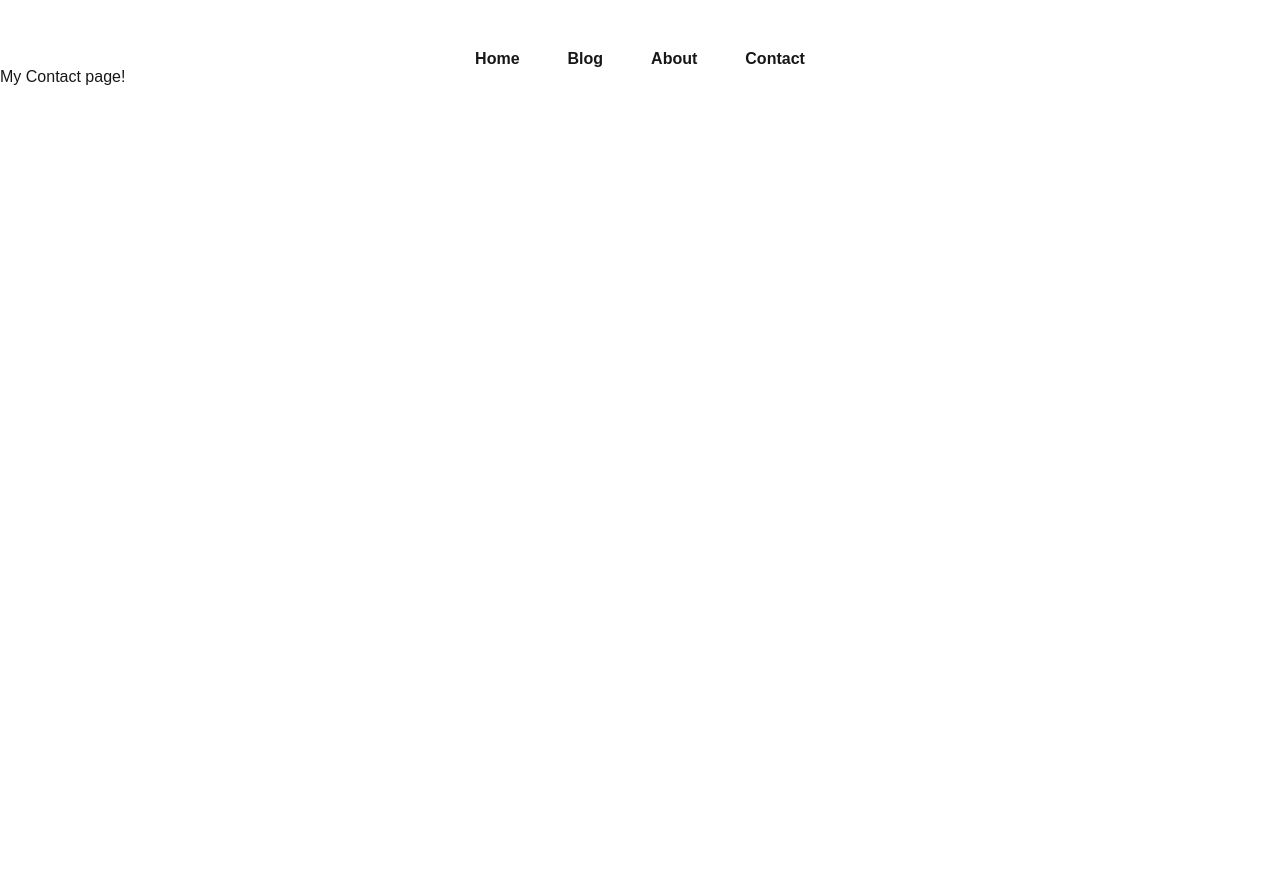
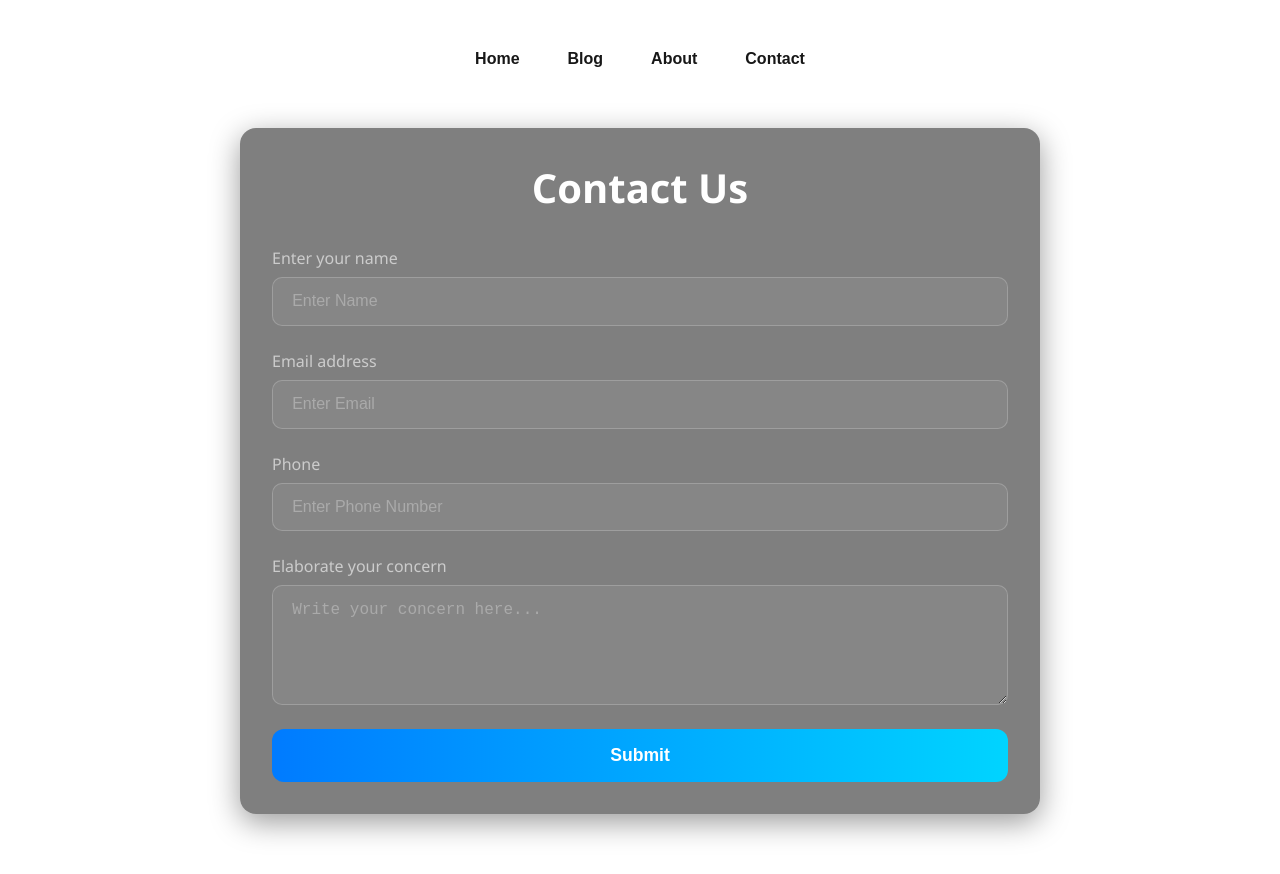
Before and after one commit to Shubhra7/NextJs_All, a Next.js app in the folder blog-hunt/: page /contact in a window 1280 px wide. Before the commit the page ends 800 px from the top, so only its background shows below. Built offline with nearby package versions, Linux system fonts and the light colour scheme.

Commit message:
Contact and About page final touch done

```diff
--- a/blog-hunt/src/app/about/About.module.css
+++ b/blog-hunt/src/app/about/About.module.css
@@ -1,12 +1,61 @@
-/* About.module.css */
-.heading {
-  color: darkblue;
-  font-size: 2rem;
-  margin-bottom: 10px;
+.container {
+  max-width: 800px;
+  margin: 50px auto;
+  padding: 2rem;
+  background-color: rgba(0, 0, 0, 0.5);  /* Transparent black background */
+  border-radius: 12px;
+  box-shadow: 0 6px 20px rgba(0, 0, 0, 0.08);
+  font-family: 'Segoe UI', Tahoma, Geneva, Verdana, sans-serif;
+  line-height: 1.7;
+  color: #fff;  /* Text color white to contrast against black background */
 }
 
-.container {
-  padding: 20px;
-  background-color: #dcc8c8;
+.title {
+  font-size: 2.8rem;
   text-align: center;
+  margin-bottom: 2rem;
+  color: #fff;  /* White color for text */
 }
+
+.highlight {
+  color: #0070f3;
+}
+
+.section {
+  margin-bottom: 2.5rem;
+}
+
+.subtitle {
+  font-size: 1.6rem;
+  margin-bottom: 1rem;
+  color: #0070f3;
+}
+
+.list {
+  list-style: none;
+  padding-left: 1rem;
+}
+
+.list li {
+  margin-bottom: 0.6rem;
+  padding-left: 1.2rem;
+  position: relative;
+}
+
+.list li::before {
+  content: "✔";
+  position: absolute;
+  left: 0;
+  color: green;
+  font-weight: bold;
+}
+
+.link {
+  color: #0070f3;
+  text-decoration: underline;
+  transition: color 0.3s;
+}
+
+.link:hover {
+  color: #0051c3;
+}
--- a/blog-hunt/src/app/blog/page.js
+++ b/blog-hunt/src/app/blog/page.js
@@ -37,7 +37,9 @@ const page = async () => {   // async for making it SSR
 
 
   // ****************  SSR [ServerSide rendering] ***********
-  const res = await fetch('http://localhost:3000/api/blogs',{
+  const baseUrl = process.env.NEXT_PUBLIC_BASE_URL || 'http://localhost:3000';
+
+  const res = await fetch(`${baseUrl}/api/blogs`,{
     cache: 'no-store',      // <- disables caching for SSR
     // cache: 'force-cache', // <- when SSG(static site generation)
   })
--- a/blog-hunt/src/app/blogpost/[slug]/page.js
+++ b/blog-hunt/src/app/blogpost/[slug]/page.js
@@ -24,8 +24,10 @@ const page = async ({params}) => {
     //   })
     // },[slug])
 
+    const baseUrl = process.env.NEXT_PUBLIC_BASE_URL || 'http://localhost:3000';
+
     const slug = params?.slug
-    const res = await fetch(`http://localhost:3000/api/getblog?slug=${slug}`,{
+    const res = await fetch(`${baseUrl}/api/getblog?slug=${slug}`,{
       cache: 'no-store'
     })
     const blog = await res.json()
--- /dev/null
+++ b/blog-hunt/src/app/contact/Contact.module.css
@@ -0,0 +1,79 @@
+.container {
+  max-width: 800px;
+  margin: 60px auto;
+  padding: 2rem;
+  background-color: rgba(0, 0, 0, 0.5); /* Transparent dark background */
+  border-radius: 16px;
+  box-shadow: 0 8px 30px rgba(0, 0, 0, 0.4);
+  backdrop-filter: blur(10px); /* Optional glass effect */
+  color: white;
+  font-family: 'Segoe UI', Tahoma, Geneva, Verdana, sans-serif;
+}
+
+.heading {
+  text-align: center;
+  font-size: 2.5rem;
+  margin-bottom: 2rem;
+  color: #ffffff;
+}
+
+.form {
+  display: flex;
+  flex-direction: column;
+  gap: 1.5rem;
+}
+
+.formGroup {
+  display: flex;
+  flex-direction: column;
+}
+
+.formGroup label {
+  margin-bottom: 0.5rem;
+  font-weight: 500;
+  color: #ccc;
+}
+
+.input,
+.textarea {
+  padding: 0.9rem 1.2rem;
+  border: 1px solid rgba(255, 255, 255, 0.2);
+  border-radius: 10px;
+  font-size: 1rem;
+  background-color: rgba(255, 255, 255, 0.05);
+  color: #fff;
+  transition: border-color 0.3s ease;
+}
+
+.input::placeholder,
+.textarea::placeholder {
+  color: #aaa;
+}
+
+.input:focus,
+.textarea:focus {
+  border-color: #66b2ff;
+  background-color: rgba(255, 255, 255, 0.08);
+  outline: none;
+}
+
+.textarea {
+  resize: vertical;
+  min-height: 120px;
+}
+
+.button {
+  background: linear-gradient(to right, #007bff, #00d4ff);
+  color: white;
+  padding: 1rem 1.5rem;
+  font-size: 1.1rem;
+  border: none;
+  border-radius: 12px;
+  font-weight: 600;
+  cursor: pointer;
+  transition: background 0.3s ease;
+}
+
+.button:hover {
+  background: linear-gradient(to right, #0056b3, #0096c7);
+}
--- a/blog-hunt/src/app/contact/page.js
+++ b/blog-hunt/src/app/contact/page.js
@@ -1,6 +1,111 @@
-const page = () => {
+'use client';
+import { useState } from "react";
+import styles from "./Contact.module.css";
+
+const Page = () => {
+  const handleSubmit = (e) =>{
+      e.preventDefault()
+
+      if (!name || !email || !phone || !desc) {
+          alert("Please fill in all the fields.");
+          return;
+      }
+
+      const data = {phone, name, email, desc}
+      console.log(name, email, phone, desc);
+      fetch('/api/contact',{
+        method: 'POST',
+        headers: {
+          'Content-Type': 'application/json',
+        },
+        body: JSON.stringify(data)
+      })
+        .then(res => res.json())
+        .then(data => {
+          console.log('Sucess: ',data);
+          alert("Thanks for connecting us!!❤️")
+        })
+        .catch((err)=>{
+          console.error('Error: ',err)
+        })
+
+
+
+      setName("");
+      setEmail("");
+      setPhone("");
+      setDesc("");
+
+
+  }
+
+  const [name,setName] = useState('')
+  const [email,setEmail] = useState('')
+  const [phone,setPhone] = useState('')
+  const [desc,setDesc] = useState('')
+
   return (
-    <div>My Contact page!</div>
-  )
-}
-export default page
+    <div className={styles.container}>
+      <h1 className={styles.heading}>Contact Us</h1>
+
+      <form className={styles.form} onSubmit={handleSubmit}>
+        <div className={styles.formGroup}>
+          <label htmlFor="name">Enter your name</label>
+          <input
+            type="text"
+            id="name"
+            name="name"
+            placeholder="Enter Name"
+            className={styles.input}
+            value={name}
+            onChange={(e)=> setName(e.target.value)}
+          />
+        </div>
+
+        <div className={styles.formGroup}>
+          <label htmlFor="email">Email address</label>
+          <input
+            type="email"
+            id="email"
+            name="email"
+            placeholder="Enter Email"
+            className={styles.input}
+            value={email}
+            onChange={(e)=> setEmail(e.target.value)}
+          />
+        </div>
+
+        <div className={styles.formGroup}>
+          <label htmlFor="phone">Phone</label>
+          <input
+            type="tel"
+            id="phone"
+            name="phone"
+            placeholder="Enter Phone Number"
+            className={styles.input}
+            value={phone}
+            onChange={(e)=> setPhone(e.target.value)}
+          />
+        </div>
+
+        <div className={styles.formGroup}>
+          <label htmlFor="desc">Elaborate your concern</label>
+          <textarea
+            id="desc"
+            name="desc"
+            placeholder="Write your concern here..."
+            className={styles.textarea}
+            value={desc}
+            onChange={(e)=> setDesc(e.target.value)}
+          ></textarea>
+        </div>
+
+        <button type="submit" className={styles.button}>
+          Submit
+        </button>
+      </form>
+    </div>
+  );
+};
+
+export default Page;
--- /dev/null
+++ b/blog-hunt/src/contactdata/4.json
@@ -0,0 +1,6 @@
+{
+  "name": "Bubai",
+  "phone": "2",
+  "email": "ka@gm.com",
+  "desc": "patramarket"
+}
--- /dev/null
+++ b/blog-hunt/src/contactdata/5.json
@@ -0,0 +1,6 @@
+{
+  "phone": "9641800362",
+  "name": "bubai",
+  "email": "bubai@gmail.com",
+  "desc": "he he testy"
+}
--- /dev/null
+++ b/blog-hunt/src/contactdata/6.json
@@ -0,0 +1,6 @@
+{
+  "phone": "9641800362",
+  "name": "one",
+  "email": "one@gmail.com",
+  "desc": "one test"
+}
--- /dev/null
+++ b/blog-hunt/src/contactdata/7.json
@@ -0,0 +1,6 @@
+{
+  "phone": "9641800361",
+  "name": "Shubhrajit Ghosh",
+  "email": "shubhrajit.ghosh.fiem.cse21@teamfuture.in",
+  "desc": "hi bubu"
+}
--- /dev/null
+++ b/blog-hunt/src/contactdata/8.json
@@ -0,0 +1,6 @@
+{
+  "phone": "9641800361",
+  "name": "dau",
+  "email": "deb@gmail.com",
+  "desc": "hi bubud ddd\n"
+}
```
Also changed, not shown: blog-hunt/src/app/about/page.js (+28 -25 lines), 1 other file (tests, documents, lock files or other folders).
